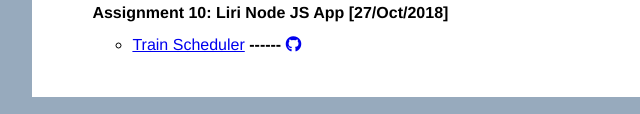
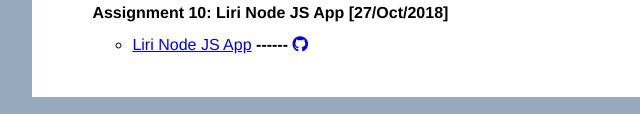
Before and after one commit to seiji13r/2018codingBootcampCoursework, a plain HTML site: page index.html in a window 1280 px wide. Shown: the part 930-1044 px from the top of the page, 102-742 px from the left. Drawn offline with Linux system fonts and the light colour scheme.

Commit message:
Fixed Coursework Index

```diff
--- a/index.html
+++ b/index.html
@@ -105,7 +105,7 @@
         <strong>Assignment 10: Liri Node JS App [27/Oct/2018]</strong>
         <ul>
           <li>
-            <a href="https://github.com/seiji13r/2018codingBootcampCoursework/tree/master/10-HW-NodeJS/liri-node-app" target="_blank">Train Scheduler</a>
+            <a href="https://github.com/seiji13r/2018codingBootcampCoursework/tree/master/10-HW-NodeJS/liri-node-app" target="_blank">Liri Node JS App</a>
             <strong>------</strong>
             <a href="https://github.com/seiji13r/2018codingBootcampCoursework/tree/master/10-HW-NodeJS/liri-node-app" target="_blank"><i class="fab fa-github"></i></a>
           </li>
```
